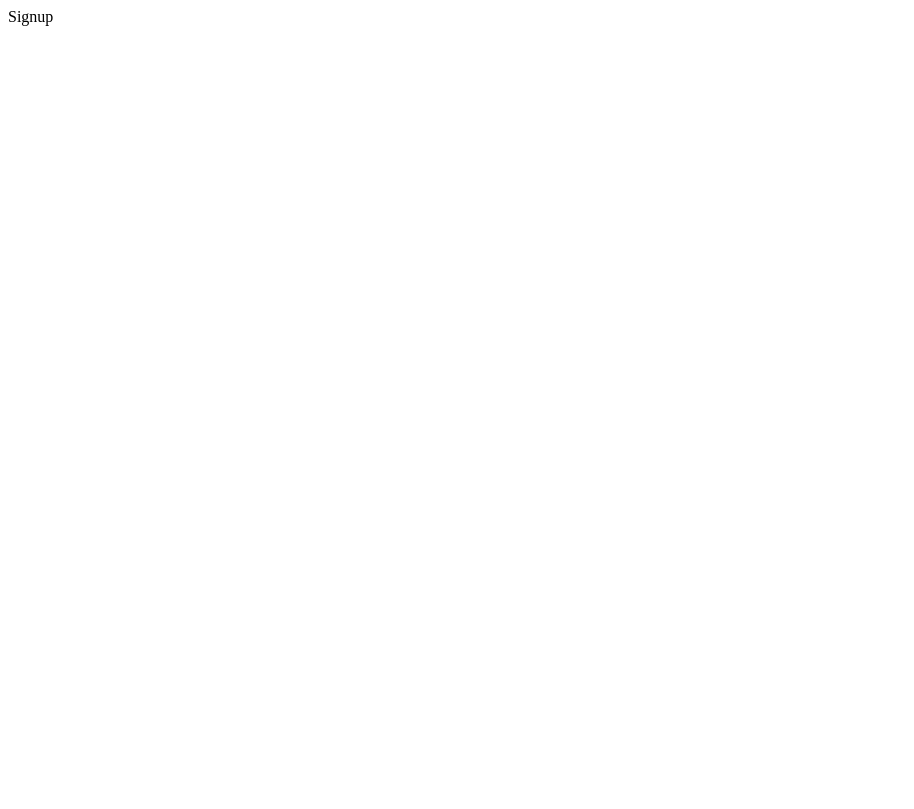
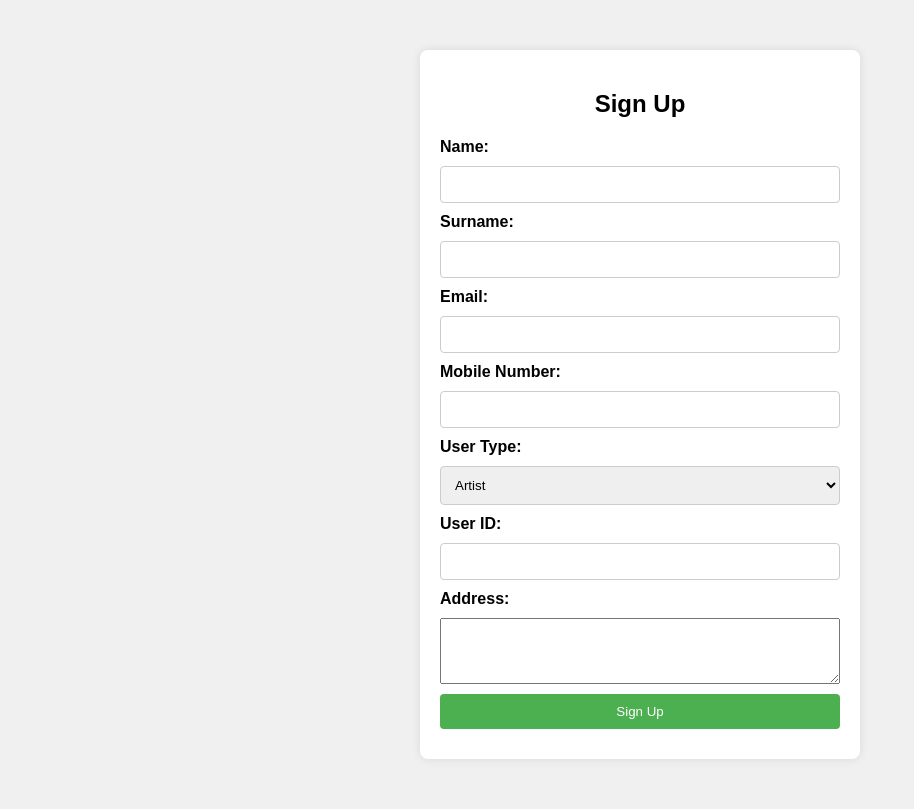
Before and after one commit to lakshya161019/ArtisticGallery, a Flask app: page /signup in a window 1280 px wide. Before the commit the part shown is almost empty. Shown: the whole page, without its empty margins (0-914 px from the left). Before the commit the page ends 26 px from the top, so only its background shows below. Run offline with Flask 3, Linux system fonts and the light colour scheme.

Commit message:
Sign-up code added

```diff
--- a/templates/signup.html
+++ b/templates/signup.html
@@ -2,9 +2,92 @@
 <html lang="en">
 <head>
     <meta charset="UTF-8">
-    <title>Signup Page</title>
+    <meta name="viewport" content="width=device-width, initial-scale=1.0">
+    <title>Sign Up</title>
+    <style>
+        body {
+            font-family: Arial, sans-serif;
+            background-color: #f0f0f0;
+            margin: 0;
+            padding: 0;
+        }
+        .container {
+            max-width: 400px;
+            margin: 50px auto;
+            padding: 20px;
+            background-color: #fff;
+            border-radius: 8px;
+            box-shadow: 0 0 10px rgba(0, 0, 0, 0.1);
+        }
+        h2 {
+            text-align: center;
+            margin-bottom: 20px;
+        }
+        form {
+            display: grid;
+            grid-row-gap: 10px;
+        }
+        label {
+            font-weight: bold;
+        }
+        input[type="text"],
+        input[type="email"],
+        input[type="tel"],
+        select {
+            width: 100%;
+            padding: 10px;
+            border: 1px solid #ccc;
+            border-radius: 4px;
+            box-sizing: border-box;
+        }
+        input[type="submit"] {
+            background-color: #4caf50;
+            color: #fff;
+            padding: 10px;
+            border: none;
+            border-radius: 4px;
+            cursor: pointer;
+        }
+        input[type="submit"]:hover {
+            background-color: #45a049;
+        }
+        #error-message {
+            color: red;
+            margin-top: 10px;
+        }
+    </style>
 </head>
 <body>
-Signup
+    <div class="container">
+        <h2>Sign Up</h2>
+        <form action="/signup" method="post">
+            <label for="name">Name:</label>
+            <input type="text" id="name" name="name" required>
+
+            <label for="surname">Surname:</label>
+            <input type="text" id="surname" name="surname" required>
+
+            <label for="email">Email:</label>
+            <input type="email" id="email" name="email" required>
+
+            <label for="mobile">Mobile Number:</label>
+            <input type="tel" id="mobile" name="mobile" required>
+
+            <label for="userType">User Type:</label>
+            <select id="userType" name="userType" required>
+                <option value="artist">Artist</option>
+                <option value="other">Other User</option>
+            </select>
+
+            <label for="userid">User ID:</label>
+            <input type="text" id="userid" name="userid" required>
+
+            <label for="address">Address:</label>
+            <textarea id="address" name="address" rows="4" required></textarea>
+
+            <input type="submit" value="Sign Up">
+        </form>
+        <div id="error-message"></div>
+    </div>
 </body>
 </html>
```
